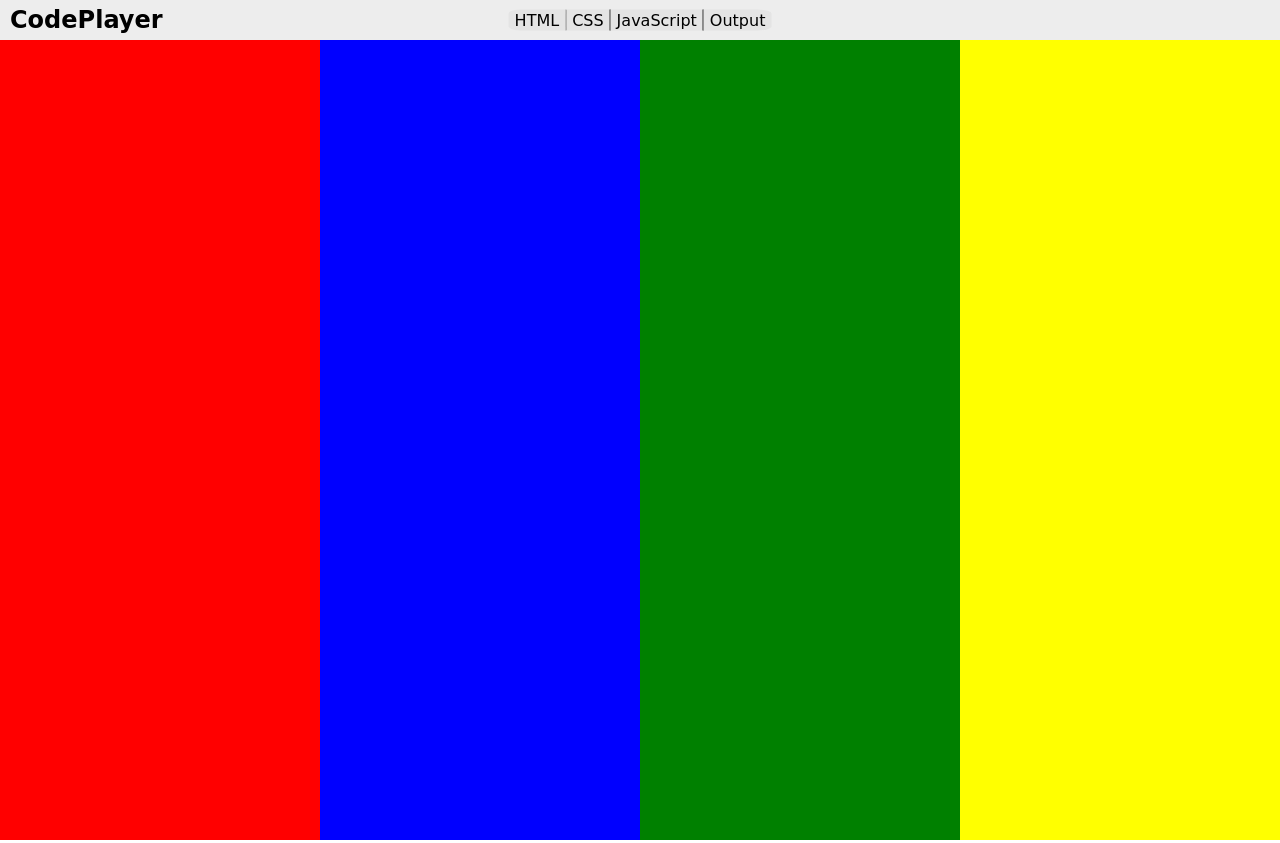
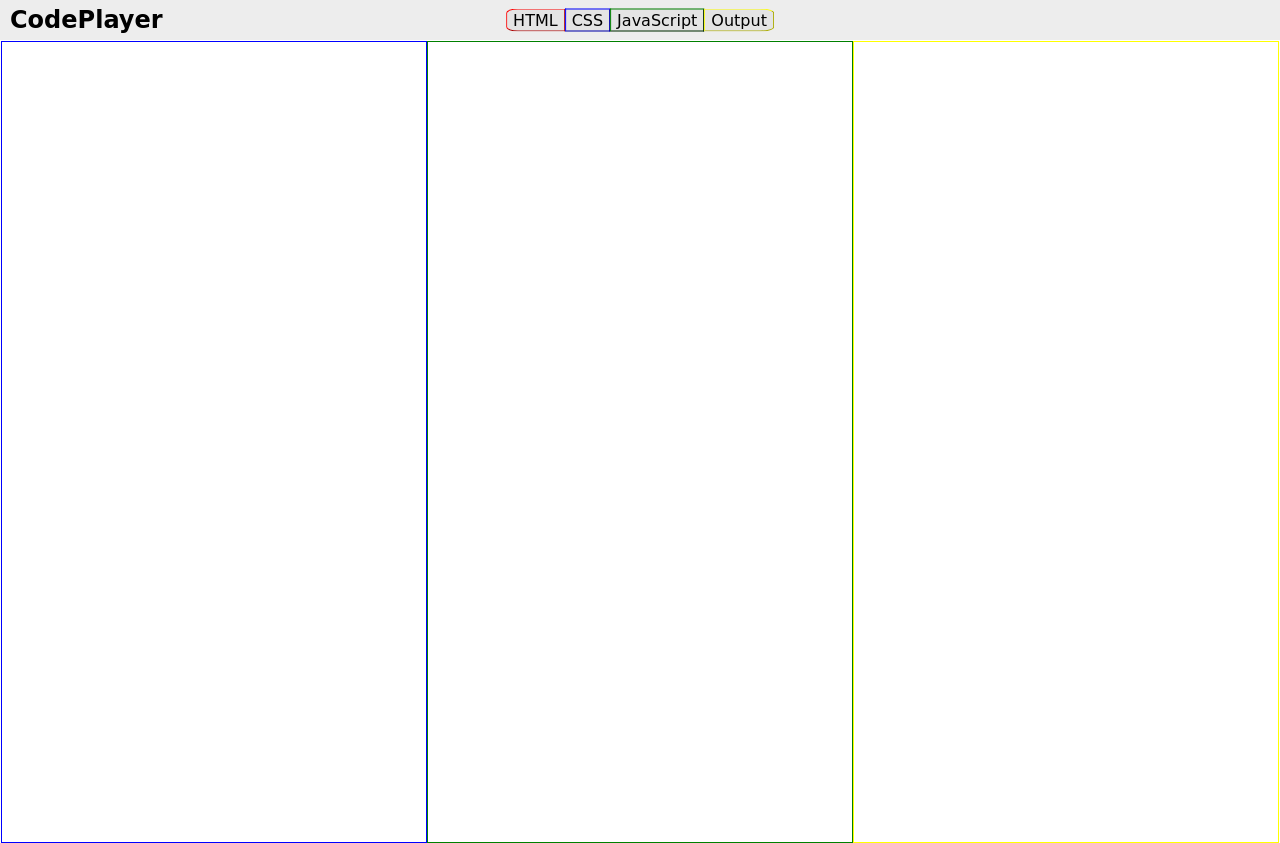
Before and after one commit to topholney/Learning-Web-Design, a plain HTML site: page 4-jquery/jquery.html in a window 1280 px wide. Both pictures are taken after a click on the button "HTML". Drawn offline with nearby package versions, Linux system fonts and the light colour scheme; a web font is replaced by a local one.

Commit message:
Added tab click functionality, flexbox divs

```diff
--- a/4-jquery/jquery.html
+++ b/4-jquery/jquery.html
@@ -46,7 +46,7 @@
 		#button-container button{
 			float: left;
 			background-color: #E4E4E4;
-			border-width: 0px;
+			border-width: 1px;
 			font-family: inherit;
 			font-size: 100%;
 		}
@@ -56,45 +56,47 @@
 		#button-html{
 			border-top-left-radius: 20%;
 			border-bottom-left-radius: 20%;
-			border-right-width: 1px !important;
+			border-color: red;
 
 		}
 		#button-css{
-			border-right-width: 1px !important;
+			border-color: blue;
 		}
 		#button-javascript{
-			border-right-width: 1px !important;
+			border-color: green;
 		}
 		#button-output{
 			border-top-right-radius: 20%;
 			border-bottom-right-radius: 20%;
+			border-color: yellow;
 		}
 		#windows-container{
-			background-color:lightcoral;
+			border-color:lightcoral;
 			height: 100%;
+			display: flex;
+			justify-content: center;
+			margin: 1px;
 		}
 		#windows-container div{
 			float: left;
 			height: 100%;
-			width: 25vw;
+			flex: 1 1 auto;
+			border-width: 1px;
+			border-style: solid;
 		}
 		#html-window{
-			background-color: red;
+			border-color: red;
 		}
 		#css-window{
-			background-color: blue;
+			border-color: blue;
 		}
 		#javascript-window{
-			background-color: green;
+			border-color: green;
 		}
 		#output-window{
-			background-color: yellow;
+			border-color: yellow;
 		}
 	</style>
-
-	<script>
-
-	</script>
 
 </head>
 
@@ -114,6 +116,42 @@
 		<div id="javascript-window"></div>
 		<div id="output-window"></div>
 	</div>
+
+<script>
+	$("#button-html").click(function(){
+		var id = document.getElementById("html-window");
+		if (id.style.display == "none"){
+			id.style.display = "block";
+		} else {
+			id.style.display = "none";
+		}
+	});
+	$("#button-css").click(function(){
+		var id = document.getElementById("css-window");
+		if (id.style.display == "none"){
+			id.style.display = "block";
+		} else {
+			id.style.display = "none";
+		}
+	});
+	$("#button-javascript").click(function(){
+		var id = document.getElementById("javascript-window");
+		if (id.style.display == "none"){
+			id.style.display = "block";
+		} else {
+			id.style.display = "none";
+		}
+	});
+	$("#button-output").click(function(){
+		var id = document.getElementById("output-window");
+		if (id.style.display == "none"){
+			id.style.display = "block";
+		} else {
+			id.style.display = "none";
+		}
+	});
+</script>
+
 </body>
 
 </html>
```
